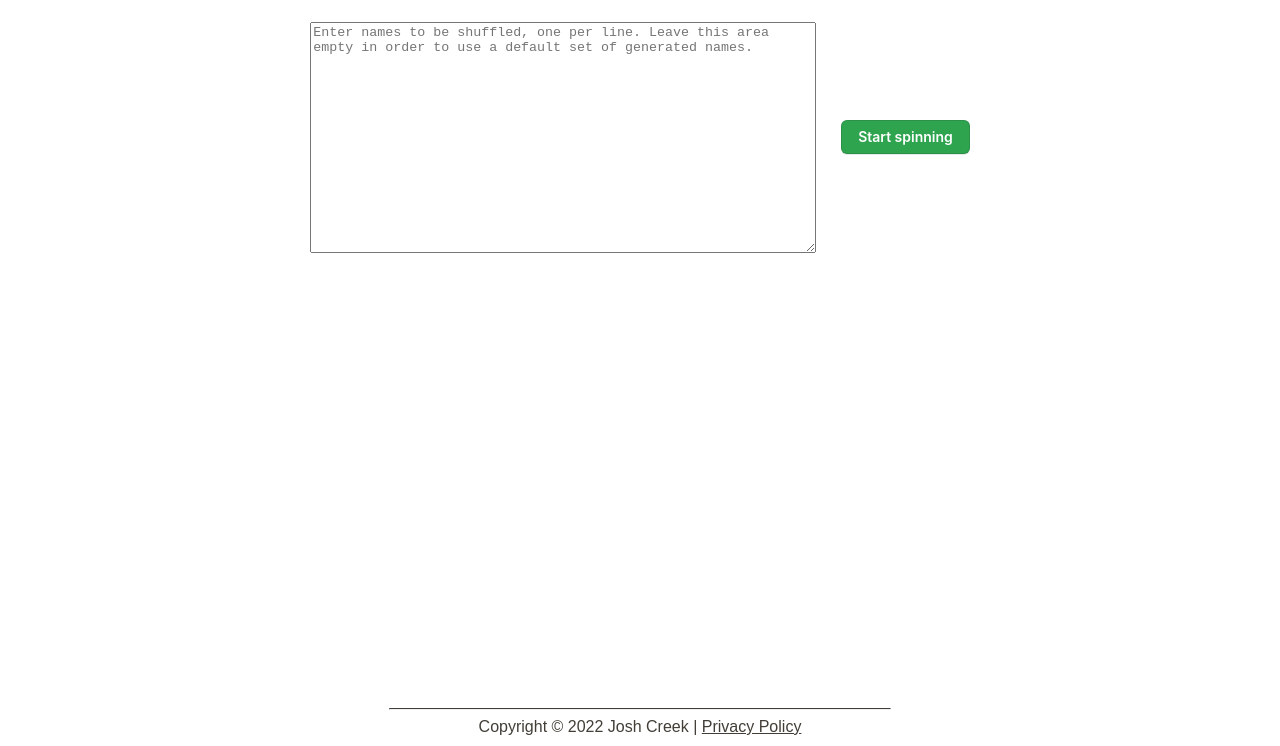
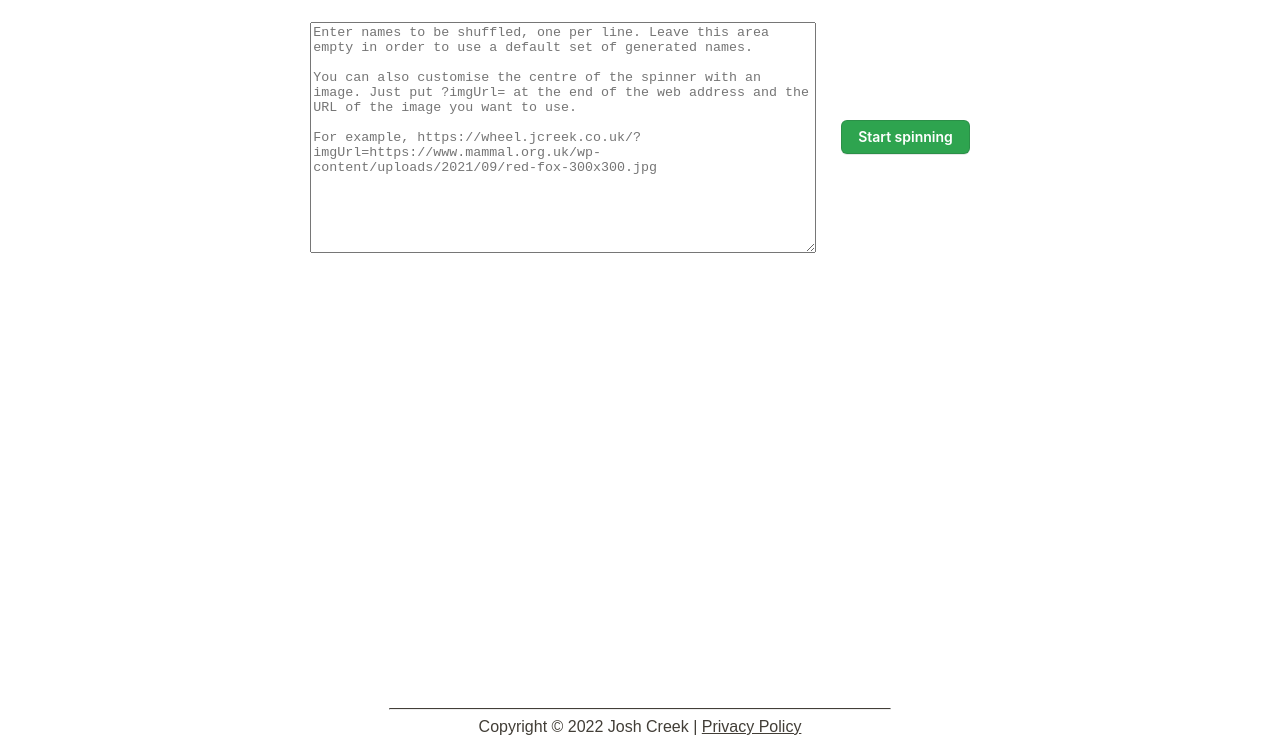
Before and after one commit to jcreek/SelectionWheel, a website built with webpack: page src/template.html in a window 1280 px wide. Shown: the part 54-800 px from the top of the page. Built offline with nearby package versions, Linux system fonts and the light colour scheme; a web font is replaced by a local one.

Commit message:
docs(*): Add custom image to explainer text

```diff
--- a/src/template.html
+++ b/src/template.html
@@ -40,7 +40,11 @@
 
         <div id="input-container">
             <textarea id="input-lines" class="input-items" rows="15" cols="60" name="text"
-            placeholder="Enter names to be shuffled, one per line. Leave this area empty in order to use a default set of generated names."></textarea>
+            placeholder="Enter names to be shuffled, one per line. Leave this area empty in order to use a default set of generated names.
+
+You can also customise the centre of the spinner with an image. Just put ?imgUrl= at the end of the web address and the URL of the image you want to use.
+
+For example, https://wheel.jcreek.co.uk/?imgUrl=https://www.mammal.org.uk/wp-content/uploads/2021/09/red-fox-300x300.jpg"></textarea>
             <button id="startSpinning" class="input-items button button-green" role="button">Start spinning</button>
         </div>
 
```
